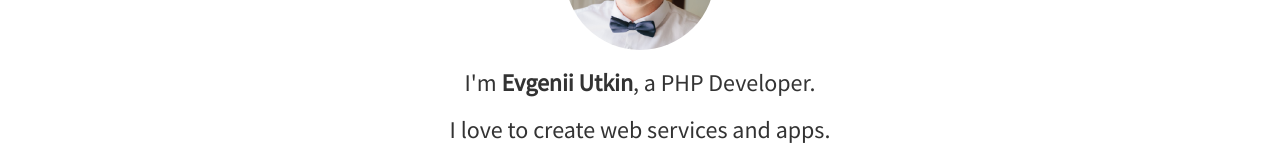
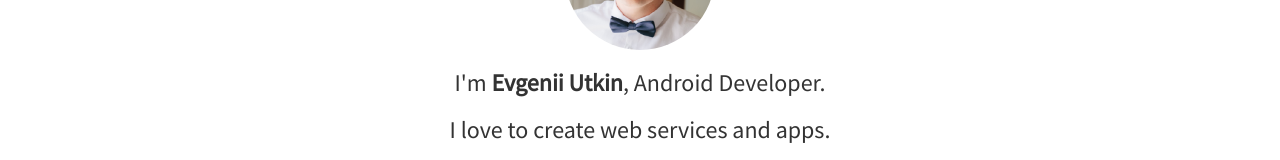
Before and after one commit to thewulf7/thewulf7.github.io, a plain HTML site: page index.html in a window 1280 px wide. Shown: the part 267-427 px from the top of the page. Drawn offline with nearby package versions, Linux system fonts and the light colour scheme.

Commit message:
Update index.html

```diff
--- a/index.html
+++ b/index.html
@@ -37,7 +37,7 @@
             <div class="avatar">
                 <img class="img-circle" src="/static/img/profile.png" alt="Responsive image">
             </div>
-            <h3>I'm <strong>Evgenii Utkin</strong>, a PHP Developer.</h3>
+            <h3>I'm <strong>Evgenii Utkin</strong>, Android Developer.</h3>
 
             <h3>I love to create web services and apps.</h3>
 
```
